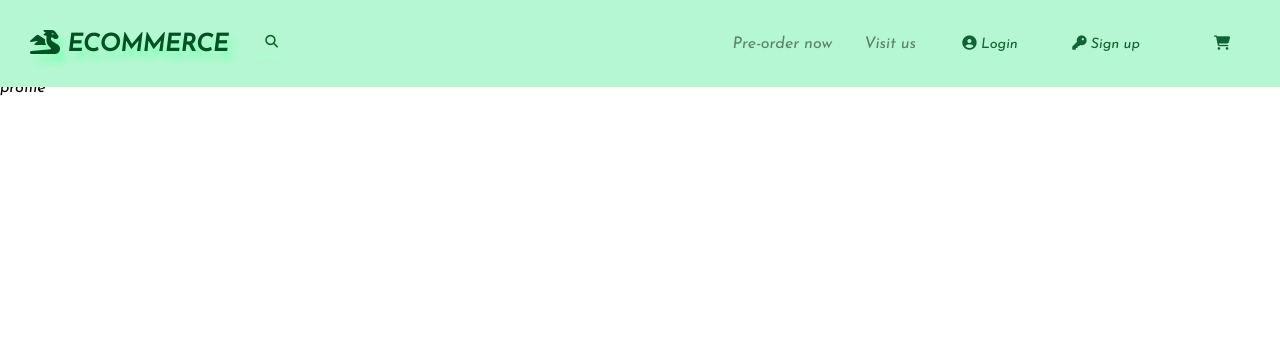
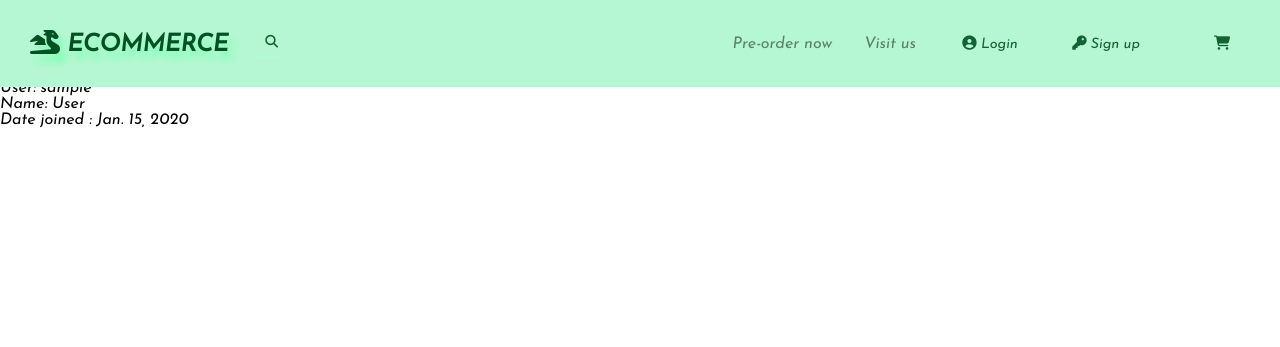
Before and after one commit to Lobo-Brothers/e-commerce_project, a Django app: page /profile/ in a window 1280 px wide. Shown: the top 347 px of the page. Run offline with Django 3.2, Linux system fonts and the light colour scheme; a user stored in the database is signed in; tables that the repository leaves empty hold one stand-in row (values such as "Sample post"); some libraries are stand-ins or nearby versions.

Commit message:
added user profile view.

```diff
--- a/profiles/templates/profiles/profile.html
+++ b/profiles/templates/profiles/profile.html
@@ -1,11 +1,12 @@
 {% extends 'base.html' %}
 
 {% block content %}
-    {% if request.user.is_authenticated %}
-    <br><br><br><br><br>
-    profile
-    {% else %}
-    <br><br><br><br><br>
-    you are not logged in.
-    {% endif %}
+<br><br><br><br><br>
+{% if request.user.is_authenticated %}
+    User: {{ user }} <br>
+    Name: {% if name %} {{ name }} {% else %} Please, edit your profile and assign your name and last name. {% endif %} <br>
+    Date joined : {{ date }}
+{% else %}
+You are not logged in.
+{% endif %}
 {% endblock %}
--- a/profiles/views.py
+++ b/profiles/views.py
@@ -5,8 +5,15 @@ from .forms import ProfileForm, BillingForm
 from .models import Billaddress, Profile
 
 def profile_view(request):
+    profile = Profile.objects.get(user=request.user)
 
-    return render(request, 'profiles/profile.html')
+    context = {
+        'user'  : profile.user,
+        'name'  : profile.name_and_last_name,
+        'date'  : profile.date_created
+    }
+
+    return render(request, 'profiles/profile.html', context)
 
 def profile_edit_view(request):
     my_form = ProfileForm(request.POST, user=request.user)
```
